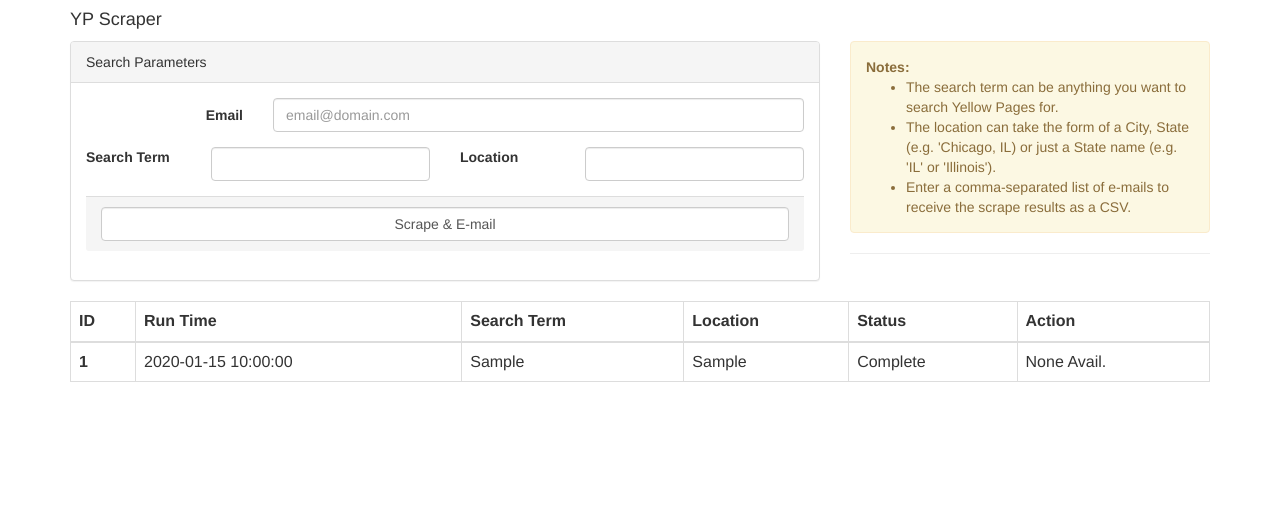
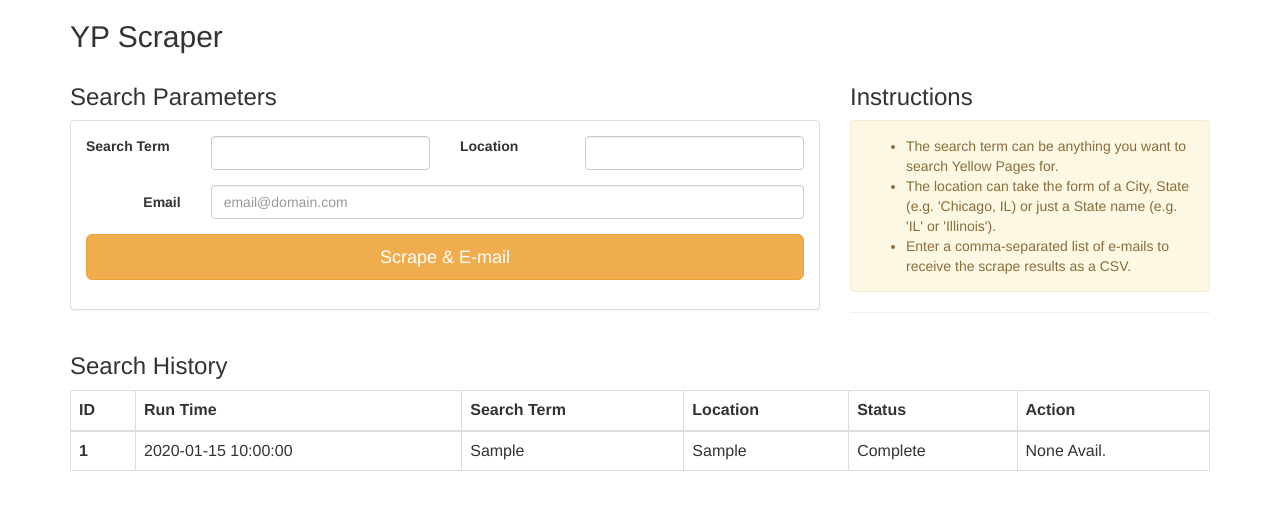
Before and after one commit to ZaxR/YP_scraper, a Flask app: page / in a window 1280 px wide. Shown: the top 510 px of the page. Run offline with Flask 2, Linux system fonts and the light colour scheme; a user stored in the database is signed in; tables that the repository leaves empty hold one stand-in row (values such as "Sample post"); parts of the project's set-up code (start-up, migrations or seed data) failed here and were passed over; some libraries are stand-ins or nearby versions.

Commit message:
Tweak html; remove custom js that adds search rows on button click

```diff
--- a/app/static/custom.js
+++ /dev/null
@@ -1,41 +0,0 @@
-$(document).ready(function () {
-    var counter = 0;
-
-    $(".addBtn").on("click", function () {
-        var newRow = $("<tr>");
-        var cols = "";
-
-        cols += '<td><input type="text" class="form-control" name="search_terms"/></td>';
-        cols += '<td><input type="text" class="form-control" name="search_locations"/></td>';
-
-        cols += '<td><span class="glyphicon glyphicon-minus addBtnRemove"></span></td>';
-
-        newRow.append(cols);
-        $("#tableAddRow").append(newRow);
-        counter++;
-    });
-
-
-
-    $("#tableAddRow").on("click", ".addBtnRemove", function (event) {
-        $(this).closest("tr").remove();
-        counter -= 1
-    });
-
-
-});
-
-
-
-function calculateRow(row) {
-    var price = +row.find('input[name^="price"]').val();
-
-}
-
-function calculateGrandTotal() {
-    var grandTotal = 0;
-    $("table.order-list").find('input[name^="price"]').each(function () {
-        grandTotal += +$(this).val();
-    });
-    $("#grandtotal").text(grandTotal.toFixed(2));
-}
--- a/app/templates/index.html
+++ b/app/templates/index.html
@@ -17,7 +17,7 @@
 
         <div class="row">
             <div class="col-md-12">
-                <h4 class="page-head-line">YP Scraper</h4>
+                <h2 class="page-head-line">YP Scraper</h2>
             </div>
         </div>
 
@@ -42,20 +42,10 @@
         <div class="row">
             <div class="col-md-8">
                 <div class="notice-board">
+                    <h3>Search Parameters</h3>
                     <div class="panel panel-default">
-                        <div class="panel-heading">
-                            Search Parameters
-                        </div>
                         <div class="panel-body">
                             <form class="form-horizontal" action="" method="POST">
-                                <div class="form-group row">
-                                    <label for="recipient" class="col-sm-3 control-label">Email</label>
-                                    <div class="col-sm-9">
-                                        <input type="text" class="form-control" name="recipient" placeholder="email@domain.com">
-                                    </div>
-<!--                                 <div class="panel-footer">
-                                    <input type="text" name="recipient" class="form-control"> -->
-                                </div>
                                 <div class="form-group row">
                                     <label for="search_term" class="col-sm-2 col-form-label">Search Term</label>
                                     <div class="col-md-4">
@@ -66,9 +56,13 @@
                                         <input type="text" name="search_location" class="form-control"/>
                                     </div>
                                 </div>
-                                <div class="panel-footer">
-                                    <input type="submit" name="submit" class="form-control" value="Scrape & E-mail">
+                                <div class="form-group row">
+                                    <label for="recipient" class="col-sm-2 control-label">Email</label>
+                                    <div class="col-sm-10">
+                                        <input type="text" class="form-control" name="recipient" placeholder="email@domain.com">
+                                    </div>
                                 </div>
+                                <button type="submit" class="btn btn-warning btn-lg btn-block">Scrape & E-mail</button>
                             </form>
                         </div>
                     </div>
@@ -76,8 +70,8 @@
             </div>
 
             <div class="col-md-4">
+                <h3>Instructions</h3>
                 <div class="alert alert-warning">
-                    <b>Notes:</b>
                     <ul>
                         <li>The search term can be anything you want to search Yellow Pages for.</li>
                         <li>The location can take the form of a City, State (e.g. 'Chicago, IL) or just a State name (e.g. 'IL' or 'Illinois').</li>
@@ -88,6 +82,7 @@
 
             <div>
                 <div class="col-md-12">
+                    <h3>Search History</h3>
                     <table class="table table-bordered table-hover">
                         <thead>
                             <tr>
--- a/app/views.py
+++ b/app/views.py
@@ -45,11 +45,11 @@ def index():
         # return redirect(url_for('index'))
         # return jsonify({}), 202, {'Location': url_for('taskstatus', task_id=task.id)}
 
+    # Collect user's search history, if logged in
+    search_history = []
     if current_user.is_authenticated:
         user_id = current_user.get_id()
         search_history = models.User.query.get(int(user_id)).history
-    else:
-        search_history = []
 
     return render_template('index.html', form=form, search_history=search_history)
 
```
